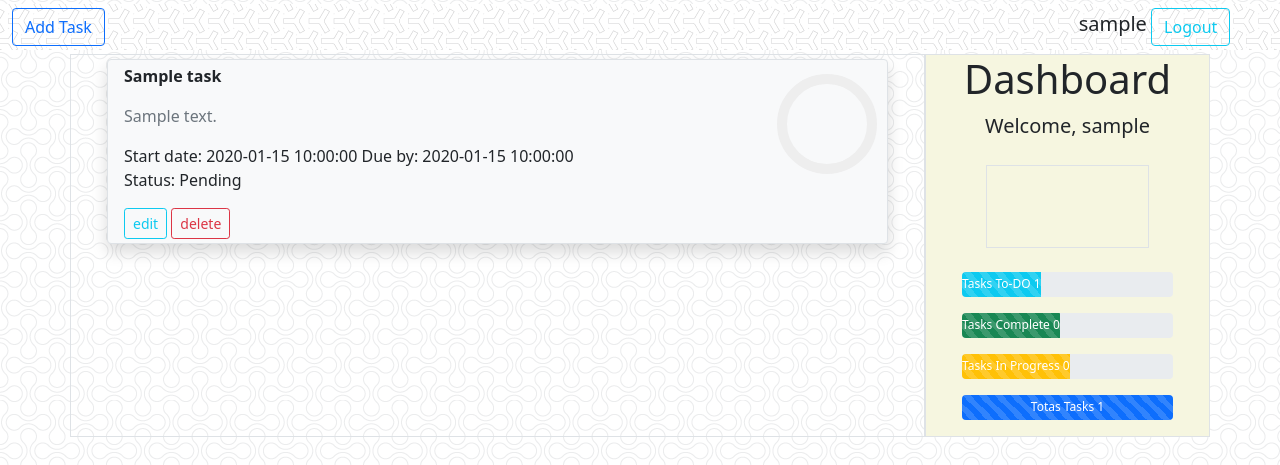
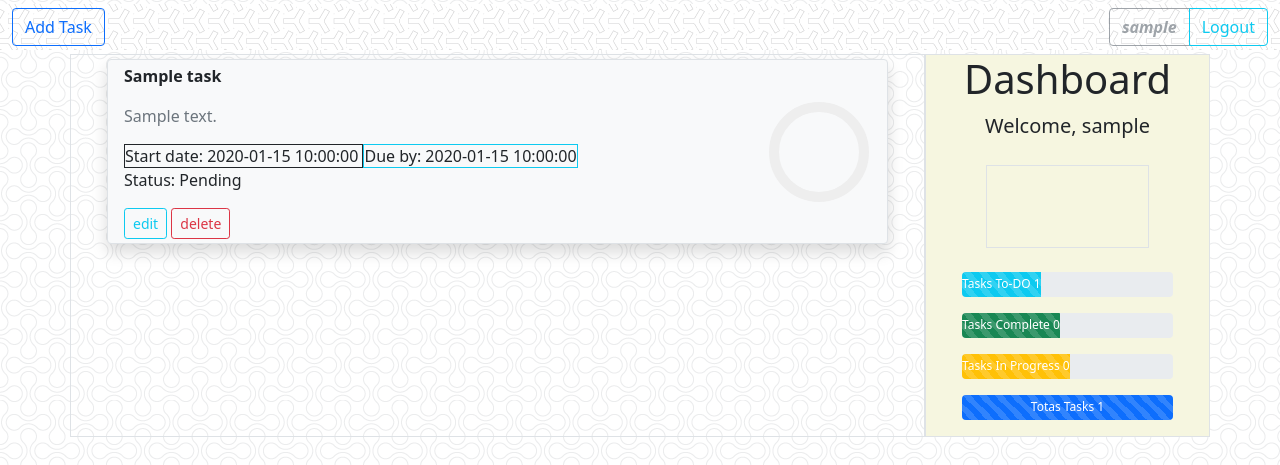
Before and after one commit to sofoniasgd/activity_tracker, a Flask app: page /dashboard in a window 1280 px wide. Shown: the top 465 px of the page. Run offline with Flask 3, Linux system fonts and the light colour scheme; a user stored in the database is signed in; tables that the repository leaves empty hold one stand-in row (values such as "Sample post"); parts of the project's set-up code (start-up, migrations or seed data) failed here and were passed over.

Commit message:
added visual elements

```diff
--- a/flask_app/app.py
+++ b/flask_app/app.py
@@ -87,7 +87,9 @@
 def dashboard():
     username = current_user.username
     user_id = current_user.id
-    Tasks_list = Task.query.filter_by(user_id=user_id).all()
+    # order tasks by status first and by due date
+    Tasks_list = Task.query.filter_by(user_id=user_id).order_by(Task.status, Task.due_date).all()
+    # Tasks_list = Task.query.filter_by(user_id=user_id).all()
     # get a dictionary of task status(count,complete, in progress, todo)
     task_stat = {}
     task_stat['completed'] = Task.query.filter_by(user_id=user_id, status='completed').count()
--- a/flask_app/static/js/main.js
+++ b/flask_app/static/js/main.js
@@ -1,6 +1,8 @@
 document.addEventListener("DOMContentLoaded", function() {
-  // add progress bar library
-
+  // add function to make flash messages disappear after 5 seconds
+  setTimeout(function() {
+    $(".flash_alert").fadeOut('slow');
+  }, 5000);
   // add event listeners to nav buttons
   const navButtons = document.querySelectorAll(".nav_btn");
   navButtons.forEach(button => {
--- a/flask_app/static/styles/main.css
+++ b/flask_app/static/styles/main.css
@@ -4,20 +4,34 @@
 .form_display {
     display: none;
 }
+.task_visual_display {
+  display: flex;
+  justify-content: center;
+  align-items: center;
+}
 /* douchnut css */
 .doughnut {
-    margin: 10px;
     width: 100px;
     height: 100px;
-    position: relative;
   }
   .tick {
-    margin: 10px;
     width: 100px;
     height: 100px;
   }
   .progress{
     margin-bottom: 1rem;
+}
+/* make the alert bot of bootstrap smaller */
+.alert {
+  text-align: center;
+    padding: 0.25rem 0.5rem;
+    margin: 0%;
+}
+.userinfo {
+    display: flex;
+    float: right;
+    justify-content: center;
+    align-items: center;
 }
 #navbar {
   background-image: url("../images/b3.png");
--- a/flask_app/templates/base.html
+++ b/flask_app/templates/base.html
@@ -10,6 +10,8 @@
     <!-- Custom JS -->
     <script src="../static/js/main.js"></script>
     <script src="../static/js/progressbar.js"></script>
+    <!--add jquery to make flashes dissapear after 5 seconds-->
+    <script src="https://code.jquery.com/jquery-3.6.0.min.js"></script>
 </head>
 <body>
     <header>
@@ -20,7 +22,9 @@
     {% with messages = get_flashed_messages() %}
         {% if messages %}
             {% for message in messages %}
+            <div class="flash_alert border alert alert-primary" role="alert">
                 <text>{{ message }}</text>
+            </div>
             {% endfor %}
         {% endif %}
     {% endwith %}
@@ -34,13 +38,15 @@
                     {% block content_nav %} {% endblock %}
                 </div>
                 <!-- display flashed messages in this box -->
-                <div class="col-lg-6">
+                <div class="col-lg-4">
                     {{ content_flashes() }}
                 </div>
                 <!-- display user info and logout link in this box -->
-                <div class="col-lg-2">
-                    <text class="lead"><b>{{ current_user.username }}</b></text>
-                    <button type="button" class="nav_btn btn btn-outline-info">Logout</button>
+                <div class="col-lg-4">
+                    <div class="userinfo btn-group">
+                        <button type="button" class="nav_btn btn btn-outline-secondary disabled"><b><i>{{ current_user.username }}</i></b></button>
+                        <button type="button" class="nav_btn btn btn-outline-info">Logout</button>
+                    </div>
                 </div>
             {% endif %}
             <!-- if in login/register page, display login message and login/register columns?? -->
@@ -52,10 +58,10 @@
                         <button type="button" class="nav_btn btn btn-outline-primary">About</button>
                     </div>
                 </div>
-                <div class="col-lg-6">
+                <div class="col-lg-4">
                     {{ content_flashes() }}
                 </div>
-                <div class="col-lg-2"></div>
+                <div class="col-lg-4"></div>
             {% endif %}
             <!-- no reason to show a home/dashboard link because project has only one page
             <div class="col-md">
@@ -72,12 +78,11 @@
     </nav>
     <!-- split Content box to two columns, pass right column to login and register forms and show stuff on left column -->
     <!-- for the dashboard page, left column for tasks management, right column to show stats -->
-    <div class="container">
+    <div class="container-md">
         <div class="row">
-            <div class="col-md-9 border" id="left_block">
+            <div class="col-lg-9 border" id="left_block">
                 {% block content_left %}
                     <div class="container-lg my-4">
-
                         <div class="p-5 mb-4 bg-info text-white rounded-3">
                             <h1>Portfolio Project</h1>
                             <p class="lead">This is my Activity tracker project. On this project i try to showcase what i've learnt at ALX SE for the past nine months. It's also a unique opportunity for me to try and tackle one of the major problems i'va had to contend with during my education: Time Management. By taking in this project i am writing my own tool that would help me manage my time more efficiently</p>
@@ -86,7 +91,7 @@
                     </div>
                 {% endblock %}
             </div>
-            <div class="col-md-3 border" id="right_block">
+            <div class="col-lg-3 border" id="right_block">
                 {% block content_right %} {% endblock %}
             </div>
         </div>
--- a/flask_app/templates/dashboard.html
+++ b/flask_app/templates/dashboard.html
@@ -73,7 +73,7 @@
                     <!-- <b>#{{ task.id }}</b> -->
                     <p class="name"><b>{{ task.title }}</b></p>
                     <p class="text-muted" >{{ task.description }}</p>
-                    <text id="start{{ task.id }}" >Start date: {{ task.created_at }}  </text><text id="due{{ task.id }}" >Due by: {{ task.due_date }}</text>
+                    <text class="border border-dark" id="start{{ task.id }}" type="datetime" >Start date: {{ task.created_at }}  </text><text class="border border-info" id="due{{ task.id }}" >Due by: {{ task.due_date }}</text>
                     <!-- set status to be more readable -->
                     {% if task.status == 'todo' %}
                         {% set status = 'Pending' %}
@@ -147,6 +147,7 @@
                             <path id="tick_path" fill-opacity="0" stroke-width="7" stroke="#19fa05" d="M10 50 L30 70 L70 30"/>
                         </svg>
                     </div>
+
                 </div>
             </div>
         </div>
```
